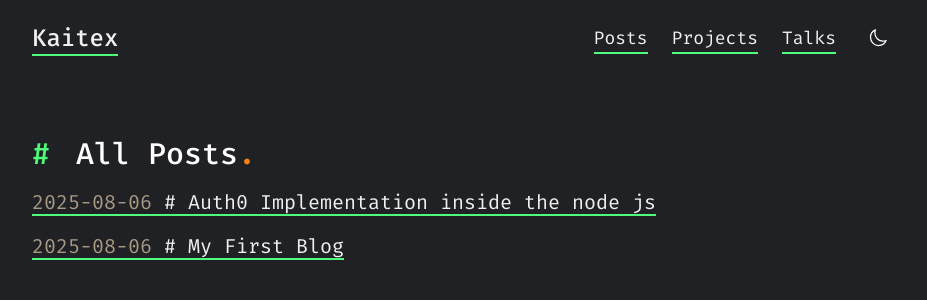
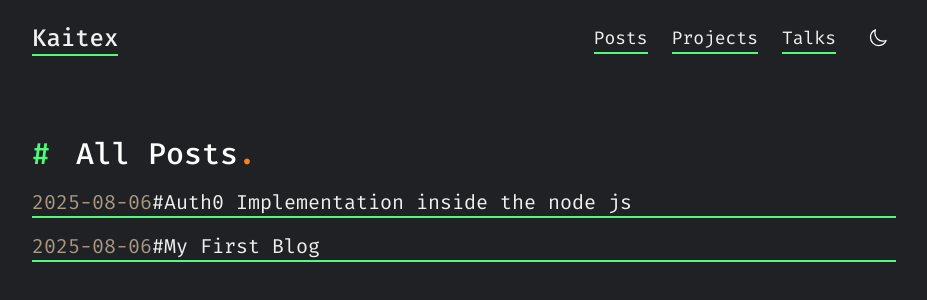
Before and after one commit to kaitex/kaitex.github.io, a Next.js app: page /posts in a window 1280 px wide. Shown: the top 300 px of the page, without its empty margins (176-1103 px from the left). Built offline with nearby package versions, Linux system fonts and the light colour scheme.

Commit message:
Update page.tsx

```diff
--- a/src/app/posts/page.tsx
+++ b/src/app/posts/page.tsx
@@ -10,10 +10,9 @@ export default function BlogPage() {
       <ul className="space-y-4">
         {posts.map((post) => (
           <li key={post.frontmatter.slug}>
-            <Link className="text-xl" href={`/posts/${post.frontmatter.slug}`}>
+            <Link className="text-xl flex flex-col md:flex-row" href={`/posts/${post.frontmatter.slug}`}>
             <span className="text-[#a89984]">{post.frontmatter.date}</span> <span>#</span> <span>{post.frontmatter.title}</span>
-              {/* <div className="text-xl font-semibold">{post.frontmatter.title}</div>
-              <div className="text-sm text-gray-500">{post.frontmatter.date}</div> */}
+
             </Link>
           </li>
         ))}
```
